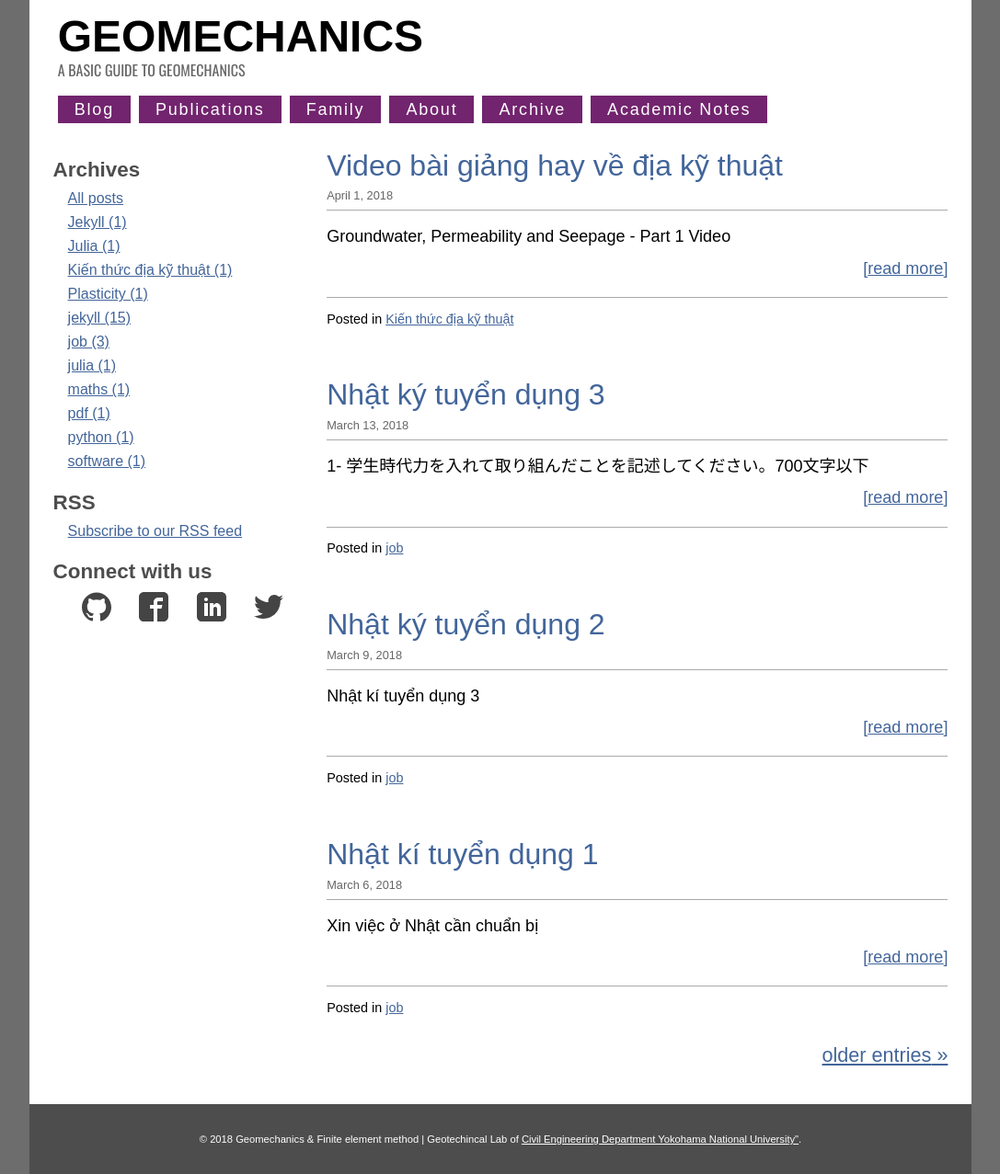
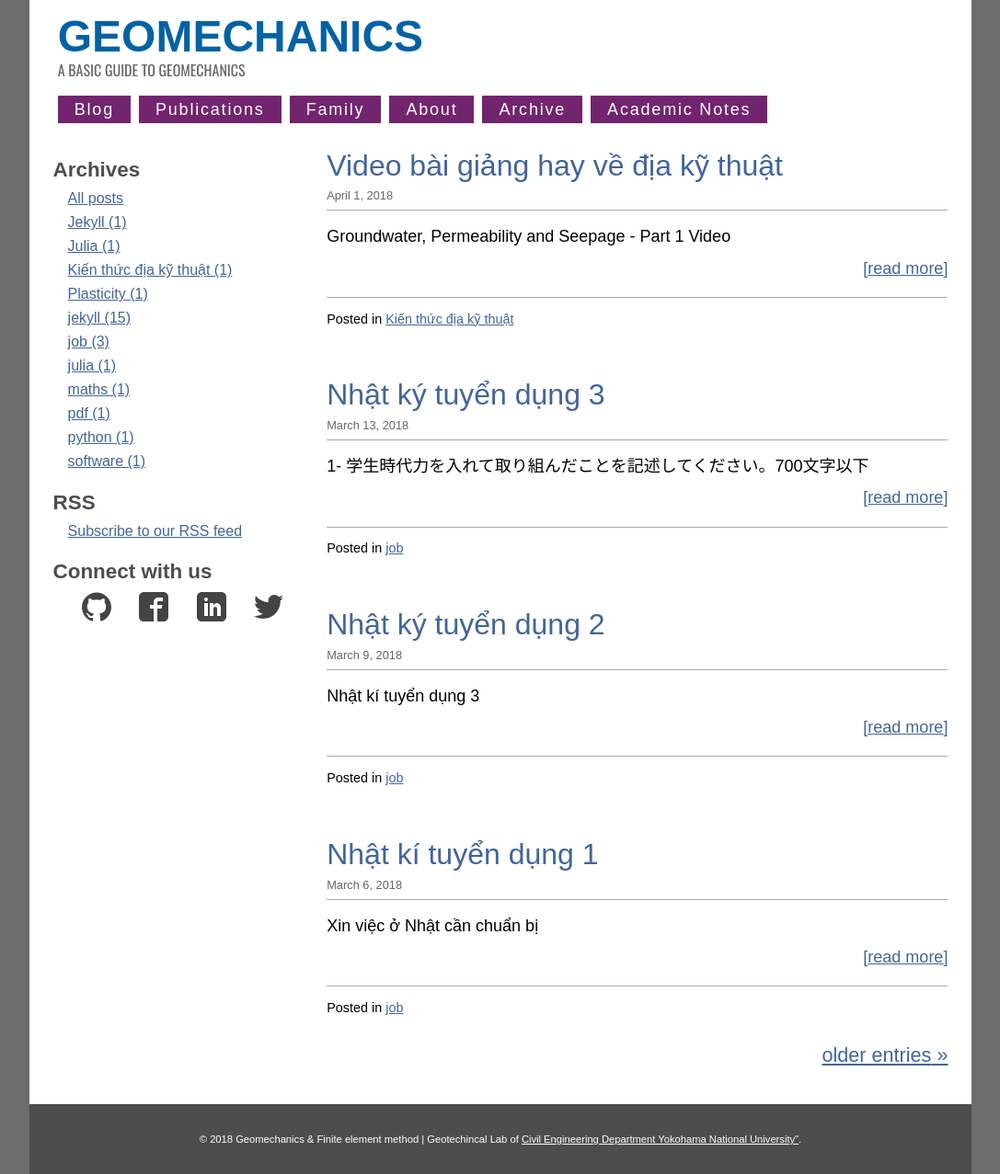
Before and after one commit to quangvunp/geomechanics, a Jekyll site: the page built from index.html, in a window 1280 px wide. Shown: the whole page at 92% size, without its empty margins (96-1183 px from the left). Built offline with Jekyll 4.4.1, drawn with Linux system fonts in a browser that asks for light colours; the list of posts is cut into pages by our own code.

Commit message:
Update main.css

```diff
--- a/css/main.css
+++ b/css/main.css
@@ -293,7 +293,8 @@ h1, h2, h3, h4, h5, h6 {
  	font-family: Arial, "Helvetica Neue", Helvetica, sans-serif;
         font-size: 100%; /*font-weight: 500; */
   	text-align: left;
-	font-weight: bold
+	font-weight: bold;
+	color:	#0362a5;
 }
 
 
@@ -362,6 +363,7 @@ header h1 {
 	line-height:1;
 	margin: 0;
 	text-transform: uppercase;
+	color: #0362a5;
 }
 header p {
 	font: 1em 'Oswald', 'Helvetica Narrow', Arial, sans-serif;
@@ -744,6 +746,7 @@ aside {
 -----------------------------------------------------*/
 header h1 {
 	font-size: 3em;
+	color: #0362a5;
 }
 header p {
 	font: 1em 'Oswald', 'Helvetica Narrow', Arial, sans-serif;
```
